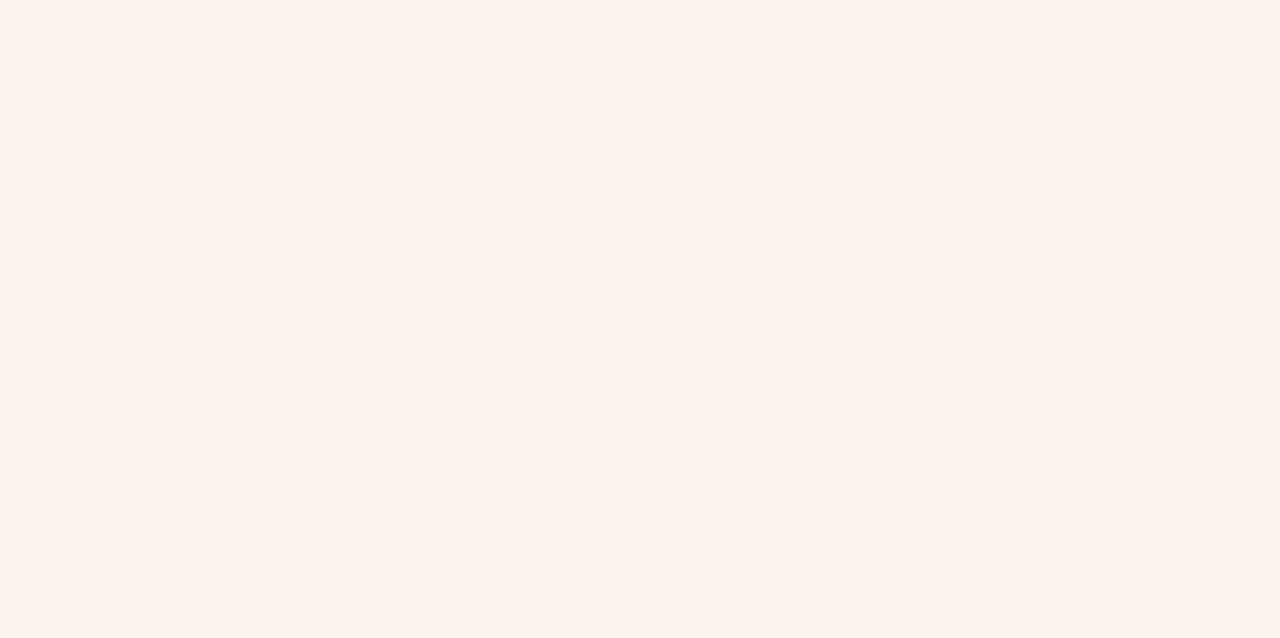
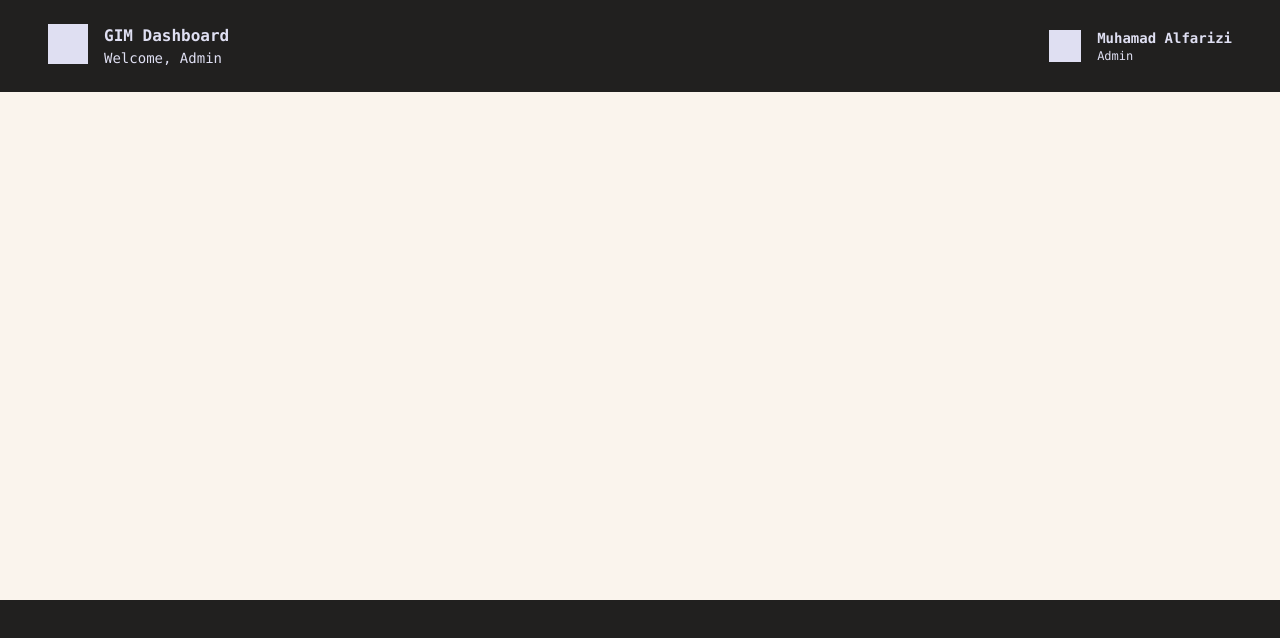
Before and after one commit to ALZEE23/Game_Web, a React (Vite) app: page /admin in a window 1280 px wide. Before the commit this address had no page. Shown: the top 638 px of the page. Built offline with nearby package versions, Linux system fonts and the light colour scheme.

Commit message:
"feat: add minor changes"

```diff
--- /dev/null
+++ b/src/component/Sidebar.jsx
@@ -0,0 +1,27 @@
+export default function Sidebar() {
+  return (
+    <>
+      <div className="flex w-screen justify-between bg-[#21201F] px-12 py-6">
+        <div className="flex space-x-4">
+          <div className="bg-[#DFDFF2] w-10 h-10"></div>
+          <div className="flex-col flex">
+            <h1 className="font-mono font-semibold text-[#DFDFF2]">
+              GIM Dashboard
+            </h1>
+            <h1 className="font-mono text-[#DFDFF2] text-sm">Welcome, Admin</h1>
+          </div>
+          <div></div>
+        </div>
+        <div className="flex space-x-4 items-center">
+          <div className="bg-[#DFDFF2] w-8 h-8"></div>
+          <div className="flex-col flex">
+            <h1 className="font-mono font-semibold text-[#DFDFF2] text-sm">
+              Muhamad Alfarizi
+            </h1>
+            <h1 className="font-mono text-[#DFDFF2] text-xs">Admin</h1>
+          </div>
+        </div>
+      </div>
+    </>
+  );
+}
--- /dev/null
+++ b/src/pages/Admin.jsx
@@ -0,0 +1,15 @@
+import Sidebar from "../component/Sidebar";
+
+export default function Admin() {
+  return (
+    <>
+      <Sidebar />
+      <section id="Dashboard">
+        <div className="bg-[#21201F] w-screen h-screen absolute top-3/4"></div>
+        <div className="flex">
+
+        </div>
+      </section>
+    </>
+  );
+}
--- /dev/null
+++ b/src/pages/Game.jsx
@@ -0,0 +1,22 @@
+export default function Game() {
+    return(
+        <>
+            {/* Section Banner*/}
+            <section id="banner">
+
+            </section>
+
+            <section id="description">
+
+            </section>
+
+            <section id="image">
+
+            </section>
+
+            <section id="game">
+
+            </section>
+        </>
+    )
+}
--- a/src/pages/Home.jsx
+++ b/src/pages/Home.jsx
@@ -78,7 +78,7 @@ export default function Home() {
               Meet The Team
             </h1>
           </div>
-          <div className="md:w-[50rem] h-fit mt-20 mx-10 bg-[#21201F] space-y-24 inline-block">
+          <div className="md:w-[50rem] h-fit mt-20 mx-10 bg-[#21201F] space-y-24 inline-block pb-10">
             <h1 className="font-mono tracking-tighter font-semibold text-[#DFDFF2] text-center md:text-5xl mt-16">
               ABOUT
             </h1>
@@ -119,6 +119,12 @@ export default function Home() {
           </div>
         </div>
       </section>
+
+      <section id="footer">
+        <div className="flex flex-col grid-cols-3 h-screen w-screen">
+
+        </div>
+      </section>
     </>
   );
 }
--- /dev/null
+++ b/src/pages/Landing.jsx
@@ -0,0 +1,7 @@
+export default function Landing() {
+     return(
+        <>
+        <h1>tetetet</h1>
+        </>
+     )
+}
--- a/src/routes/index.jsx
+++ b/src/routes/index.jsx
@@ -1,11 +1,17 @@
-import { Route,Routes } from "react-router-dom";
+import { Route, Routes } from "react-router-dom";
 
 import Home from "../pages/Home";
+import Game from "../pages/Game";
+import Admin from "../pages/Admin";
+import Landing from "../pages/Landing";
 
 export default function RoutesIndex() {
-    return (
+  return (
     <Routes>
-        <Route path="/" element={<Home />} />
+      <Route path="/" element={<Landing />} />
+      <Route path="/game/" element={<Game />} />
+      <Route path="/admin/" element={<Admin />} />
+      <Route path="/home/" element={<Home />} />
     </Routes>
-    );
+  );
 }
```
